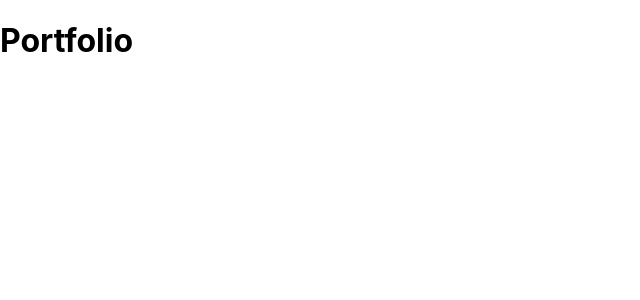
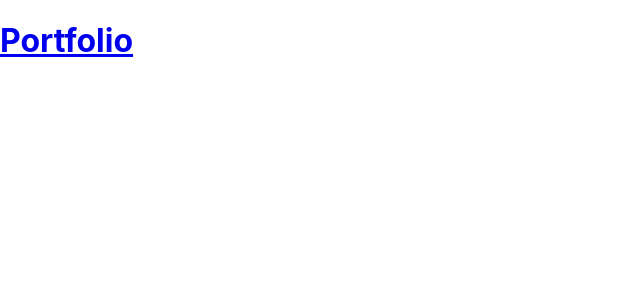
Before and after one commit to Shahnewaj-786/Personal-Portfolio_Using_React, a React (Create React App) app: page / in a window 1280 px wide. Shown: the top 300 px of the page, without its empty margins (0-640 px from the left). Built offline with nearby package versions, Linux system fonts and the light colour scheme.

Commit message:
Portfolio link issue fix

```diff
--- a/src/components/Navbar.js
+++ b/src/components/Navbar.js
@@ -6,8 +6,10 @@ import { Link } from "react-router-dom"
 const navbar = () => {
   return (
     <div className="header">
-        <Link to="/"></Link>
+        <Link to="/">
         <h1>Portfolio</h1>
+        </Link>
+
     </div>
   )
 }
```
